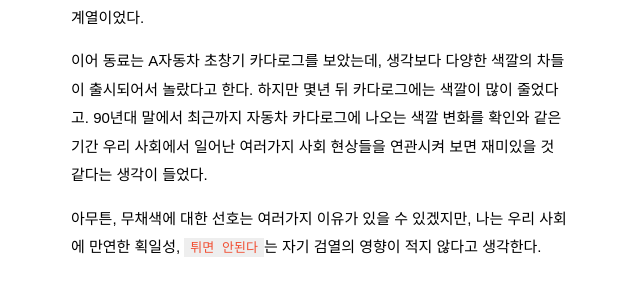
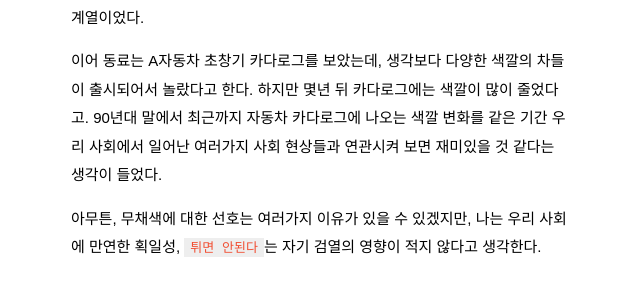
Before and after one commit to pinedance/blog, a Jekyll site: the page built from _posts/2016/07-12/2016-07-15-나는-진정한-개인인가.md, in a window 1280 px wide and 900 px high, scrolled down 1333 px. Shown: the part 208-508 px from the top of the window, without its empty margins (319-959 px from the left). Built offline with Jekyll 4.4.1, drawn with Linux system fonts in a browser that asks for light colours; some web fonts are replaced.

Commit message:
update post

```diff
--- a/_posts/2016/07-12/2016-07-15-나는-진정한-개인인가.md
+++ b/_posts/2016/07-12/2016-07-15-나는-진정한-개인인가.md
@@ -33,7 +33,7 @@ Prologue : 츄리닝
 
 얼마전 점심에 산책을 하다가 회사 주차장에 세워져 있는 자동차들을 보고 동료가 전부 무채색 뿐이라고 하였다. 그러고 보니 주차된 차들이 전부 흰색, 검정색, 회색 계열이었다.
 
-이어 동료는 A자동차 초창기 카다로그를 보았는데, 생각보다 다양한 색깔의 차들이 출시되어서 놀랐다고 한다. 하지만 몇년 뒤 카다로그에는 색깔이 많이 줄었다고. 90년대 말에서 최근까지 자동차 카다로그에 나오는 색깔 변화를 확인와 같은 기간 우리 사회에서 일어난 여러가지 사회 현상들을 연관시켜 보면 재미있을 것 같다는 생각이 들었다.
+이어 동료는 A자동차 초창기 카다로그를 보았는데, 생각보다 다양한 색깔의 차들이 출시되어서 놀랐다고 한다. 하지만 몇년 뒤 카다로그에는 색깔이 많이 줄었다고. 90년대 말에서 최근까지 자동차 카다로그에 나오는 색깔 변화를 같은 기간 우리 사회에서 일어난 여러가지 사회 현상들과 연관시켜 보면 재미있을 것 같다는 생각이 들었다.
 
 아무튼, 무채색에 대한 선호는 여러가지 이유가 있을 수 있겠지만, 나는 우리 사회에 만연한 획일성, `튀면 안된다`는 자기 검열의 영향이 적지 않다고 생각한다.
 
```
